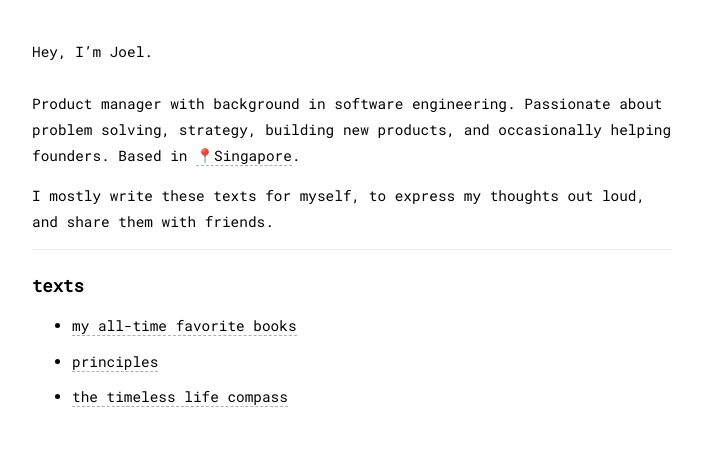
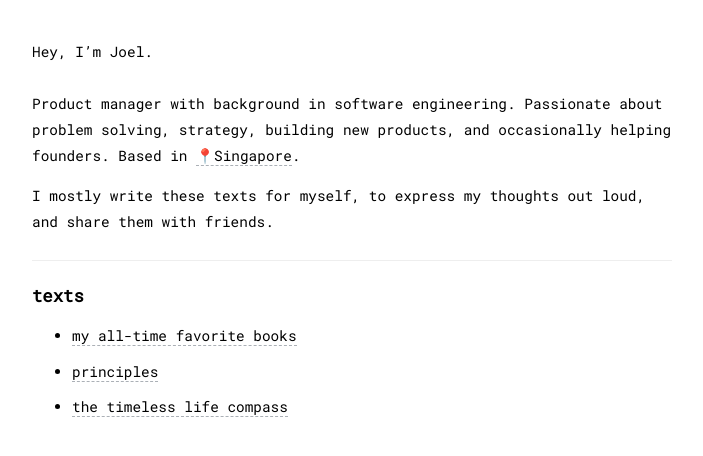
Before and after one commit to loverajoel/loverajoel.github.io, a Jekyll site: the page built from index.md, in a window 1280 px wide. Shown: the top 456 px of the page, without its empty margins (288-991 px from the left). Built offline with Jekyll 4.4.1, drawn with Linux system fonts in a browser that asks for light colours.

Commit message:
fix hs style

```diff
--- a/_includes/head.html
+++ b/_includes/head.html
@@ -19,8 +19,7 @@
     <meta property="og:image:height" content="200" />
 
     {% else %}
-    <meta property="og:title" content="Joel Lovera" />
-    <meta property="og:description" content="{{site.description}}">
+    <meta property="og:title" content="{{page.title}}" />
     <meta property="og:type" content="article" />
     <meta property="og:url" content="{{site.url}}{{site.baseurl}}{{page.url}}" />
     <meta property="og:image" content="https://www.loverajoel.com/assets/open-graph-logo.png" />
--- a/_layouts/home.html
+++ b/_layouts/home.html
@@ -4,7 +4,7 @@ layout: default
 <main>
 
   {{ content }}
-  <hr />
+  <hr style="margin-top: 1.7em" />
   <h2>texts</h2>
   <ul class="home-list">
     {% assign sorted = site.texts | sort: 'date' | reverse %}
```
